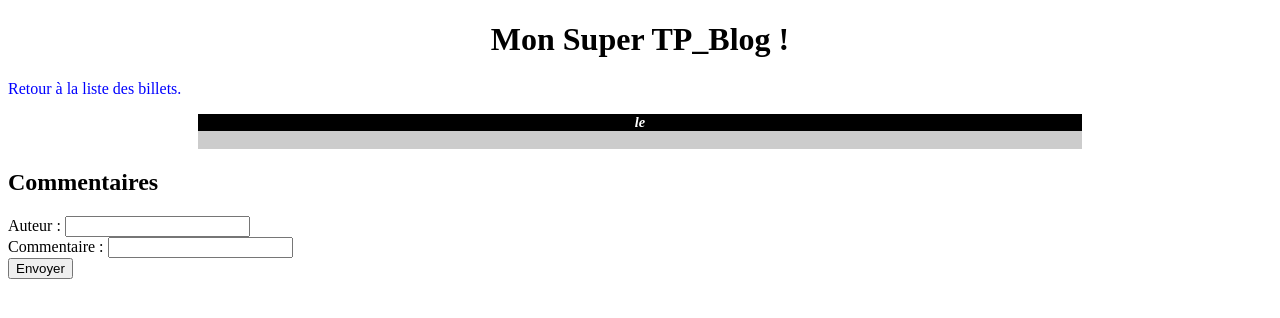
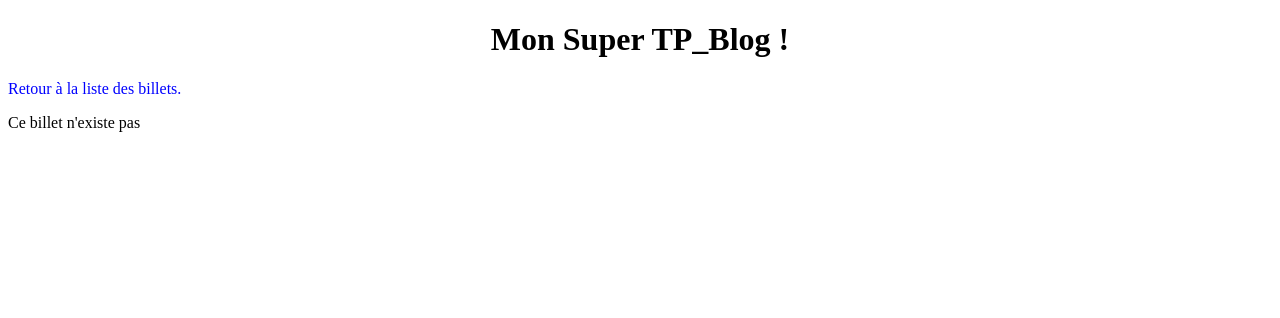
Before and after one commit to FrancisRodier78/Exercices_Openclassroom, a PHP site: page /commentaires.php?billet= in a window 1280 px wide. Shown: the top 318 px of the page. Run offline with PHP 8.4, Linux system fonts and the light colour scheme; data that the repository does not hold is empty.

Commit message:
Amélioration 15/12.

```diff
--- a/TP_Blog/commentaires.php
+++ b/TP_Blog/commentaires.php
@@ -20,22 +20,16 @@
 }
 
 // Lecture du billet
+if (empty($_GET['billet'])) {
+	echo "Ce billet n'existe pas";
+} else {
 	$req = $bdd->prepare('SELECT id, titre, contenu, DATE_FORMAT(date_creation, \'%d/%m/%Y à %Hh%imin%ss\') AS date_creation_fr FROM billets WHERE id = ?');
 	$req->execute(array($_GET['billet']));
 	$donnees = $req->fetch();
 	?>
 
 	<div class="news">
-	<h3>
-		<?php echo htmlspecialchars($donnees['titre']) ?>
-		<em>le <?php echo htmlspecialchars($donnees['date_creation_fr']); ?></em>
-	</h3>
-
-	<p>
-		<?php // On affiche le contenu du billet ?>
-		<?php echo nl2br(htmlspecialchars($donnees['contenu'])); ?>
-		<br />
-	</p>
+	<?php include'affichage_billet.php'; ?>
 	</div>
 
 	<h2>Commentaires</h2>
@@ -44,7 +38,7 @@
 	$req->closeCursor();
 
 	// Récupérations des commentaires
-$req = $bdd->prepare('SELECT auteur, commentaire, DATE_FORMAT(date_commentaire, \'%d/%m/%Y à %Hh%imin%ss\') AS date_commentaire_fr FROM commentaires WHERE id_billet = ? ORDER BY date_commentaire');
+	$req = $bdd->prepare('SELECT auteur, commentaire, DATE_FORMAT(date_commentaire, \'%d/%m/%Y à %Hh%imin%ss\') AS date_commentaire_fr FROM commentaires WHERE id_billet = ? ORDER BY date_commentaire DESC LIMIT 0, 5');
 	$req->execute(array($_GET['billet']));
 
 	while ($donnees = $req->fetch()) {
@@ -58,13 +52,13 @@
 
 	<form action="commentaires_post.php" method="post">
 	<p>
-    	<input id="billet" name="billet" type="hidden" value=<?php $_GET['billet'] ?> />
+		<input id="billet" name="billet" type="hidden" value=<?php echo $_GET['billet'] ?> />
 	    <label for="auteur">Auteur</label> : <input type="text" name="auteur" id="auteur" /><br />
 	    <label for="commentaire">Commentaire</label> :  <input type="text" name="commentaire" id="commentaire" /><br />
 
 	    <input type="submit" value="Envoyer" />
 	</p>
 	</form>
-
+<?php } ?>
 </body>
 </html>
```
Also changed, not shown: TP_Blog/affichage_billet.php (added, +10 -0 lines), TP_Blog/commentaires_post.php (+4 -3 lines), TP_Blog/index.php (+1 -8 lines). Lines whose indentation alone changed are shown as unchanged.
